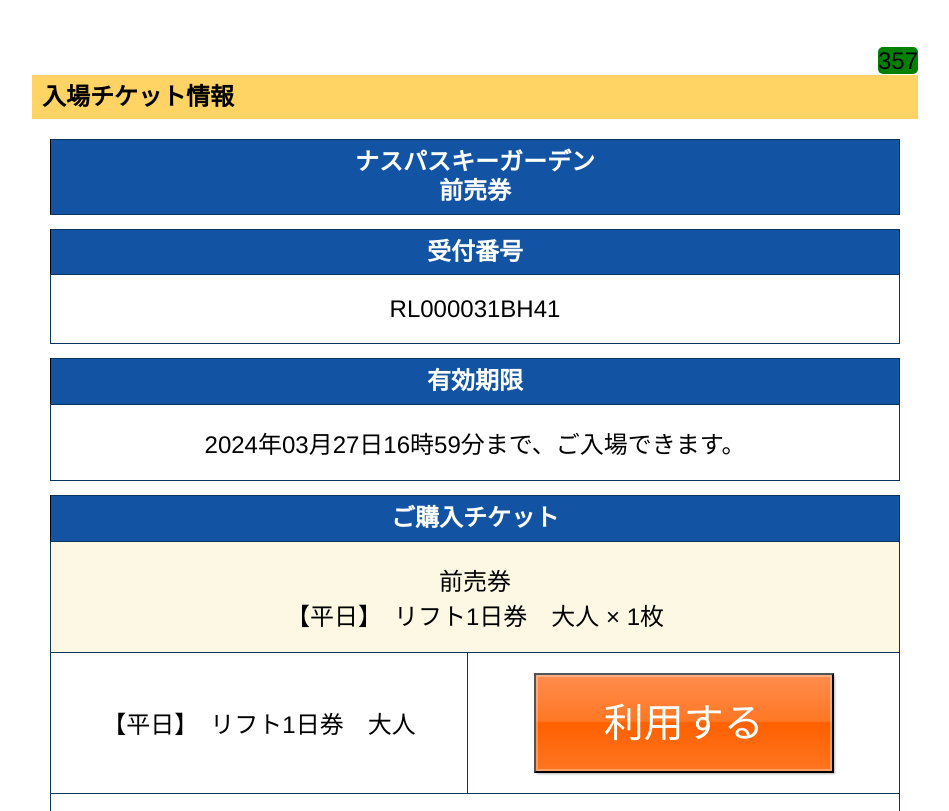
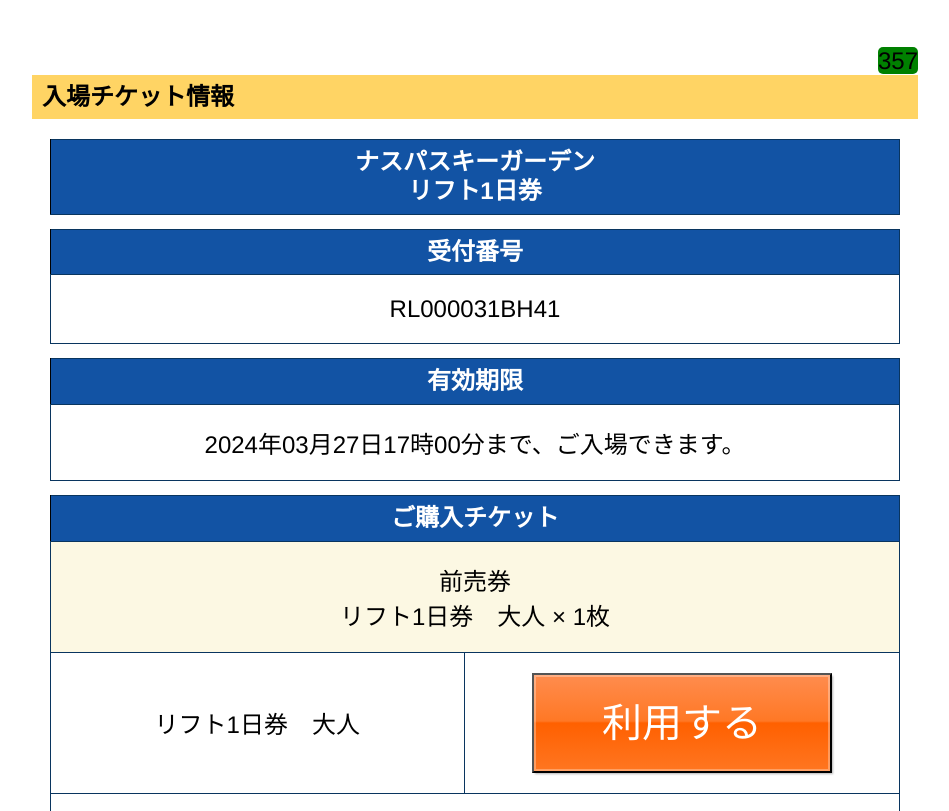
Before and after one commit to lisure-star/.jp-coupon-1910901719, a plain HTML site: page index.html in a window 1280 px wide. Shown: the part 93-904 px from the top of the page, without its empty margins (165-1114 px from the left). Drawn offline with Linux system fonts and the light colour scheme.

Commit message:
Update index.html

```diff
--- a/index.html
+++ b/index.html
@@ -70,7 +70,7 @@
                 </tbody>
                 <thead>
                 <tr>
-                    <th colspan="4">ナスパスキーガーデン <br>前売券</th>
+                    <th colspan="4">ナスパスキーガーデン <br>リフト1日券</th>
                 </tr>
                 </thead>
 
@@ -114,7 +114,7 @@
 
                 <tbody>
                 <tr>
-                    <td class="textR">2024年03月27日16時59分まで、ご入場できます。</td>
+                    <td class="textR">2024年03月27日17時00分まで、ご入場できます。</td>
                 </tr>
                 </tbody>
             </table>
@@ -134,12 +134,12 @@
                 <tbody>
                 <tr>
                     <td class="textR coupon_name" colspan="2">前売券<br>
-                        【平日】　リフト1日券　大人 × 1枚
+                        リフト1日券　大人 × 1枚
                     </td>
                 </tr>
                 <tr>
                     <td class="textR ticket_col">
-                        【平日】　リフト1日券　大人
+                        リフト1日券　大人
                     </td>
                     <!--<td class="textR">-->
                     <!--<div class="confirm_not_exist">-->
```
